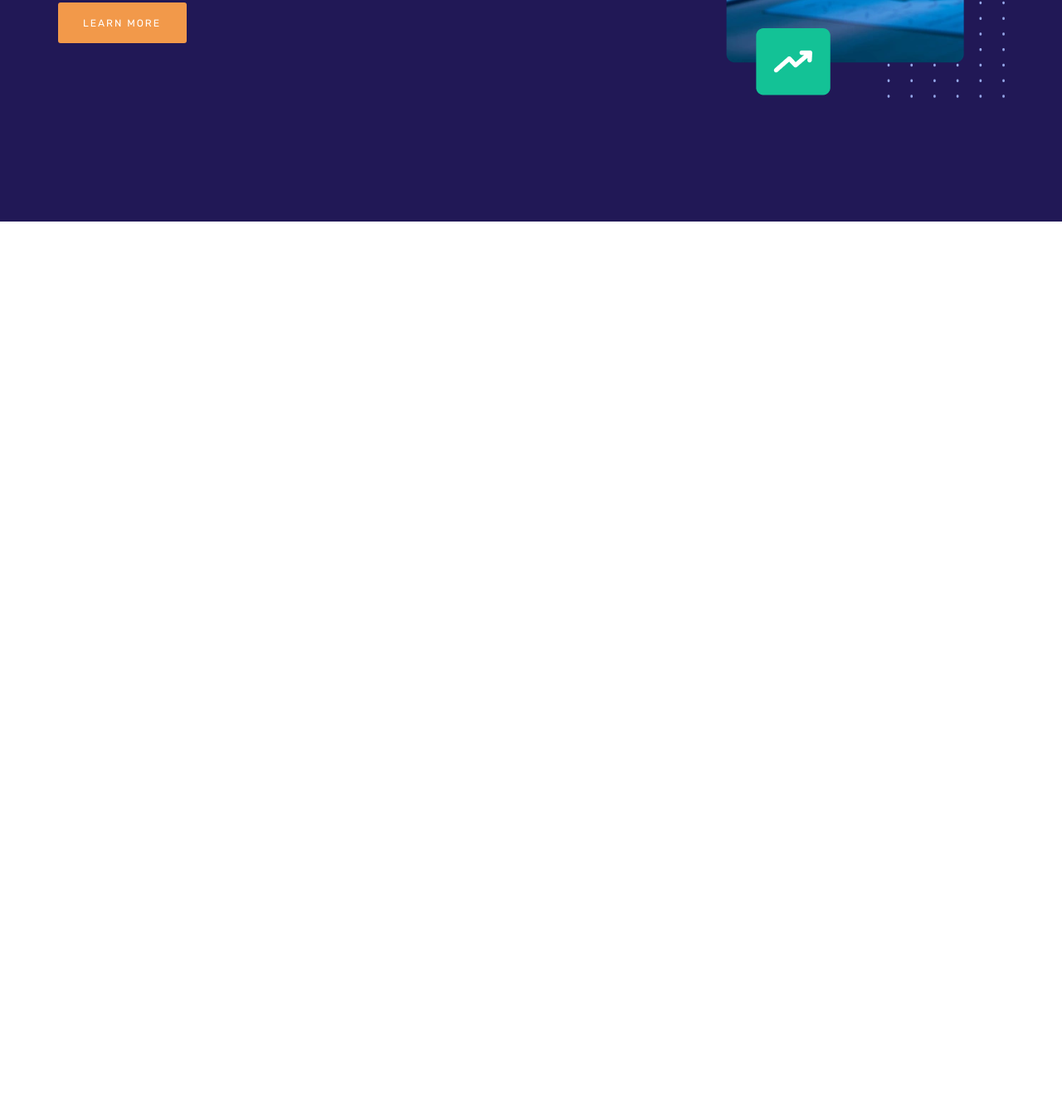
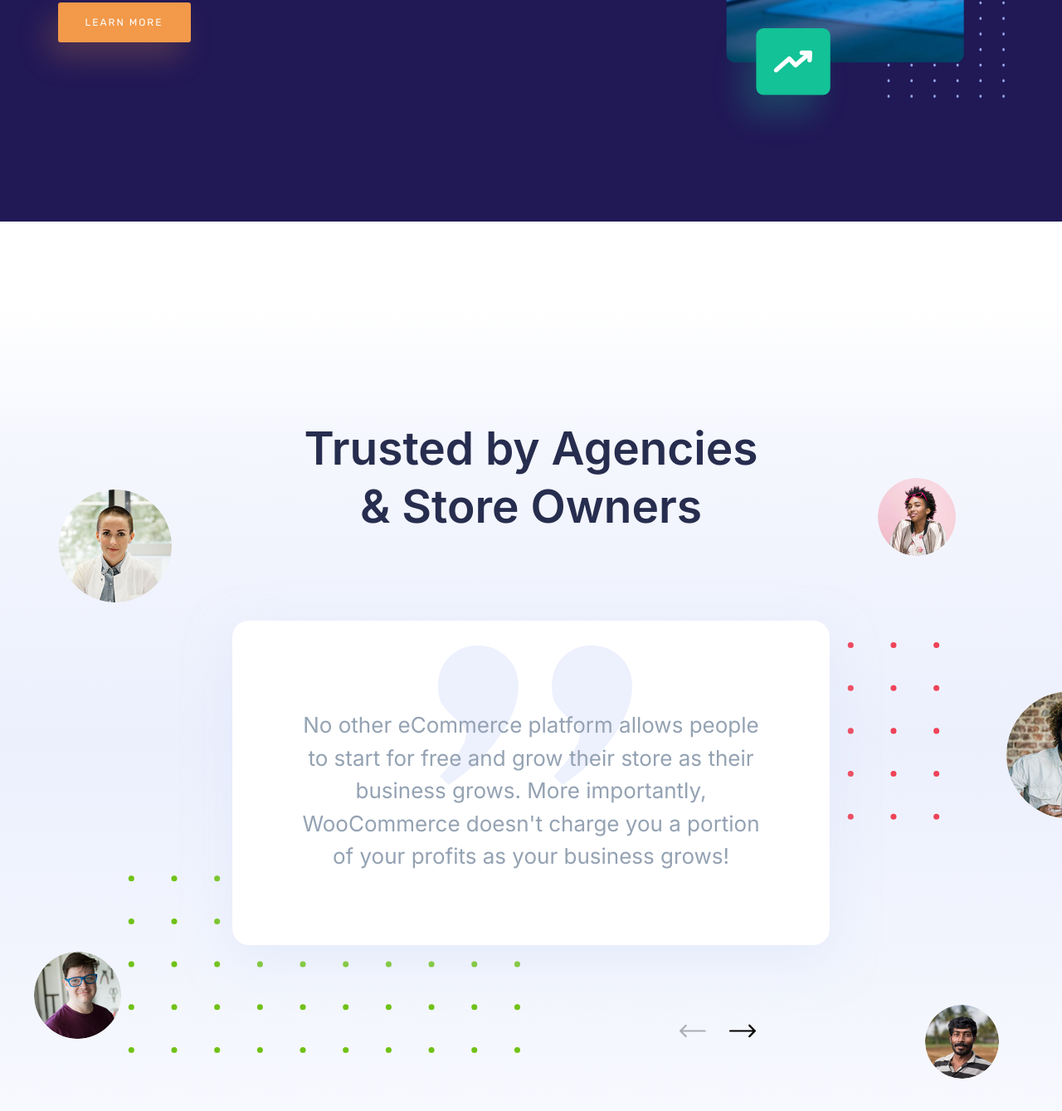
Before and after one commit to Tereshchenko-Trin/position, a plain HTML site: page index.html in a window 1280 px wide. Shown: the part 1631-2970 px from the top of the page at 83% size. Before the commit the page ends 1898 px from the top, so only its background shows below. Drawn offline with Linux system fonts and the light colour scheme.

Commit message:
added sections

```diff
--- a/index.html
+++ b/index.html
@@ -48,13 +48,34 @@
 				<div class="introduction__text-wrapper">
 					<h1 class="introduction__title">Increase your business <span class="introduction__title-decoration">traffic</span></h1>
 					<p class="introduction__text">We are committed to processing the information in order to contact you and talk about your project.</p>
-					<p class="introduction__link-text"><a href="/" class="introduction__link">Learn More</p></a></p>
+					<a href="/" class="introduction__link"><p class="introduction__link-text">Learn More</p></a>
 				</div>
 				<div class="introduction__image-wrapper">
-					<div><img src="./img/second-section/diagram.jpg" alt="introduction image" class="introduction__image-diagram"></div>
-					<div><img src="./img/second-section/Photo.png" alt="introduction image" class="introduction__image-main"></div>
-					<div><img src="./img/second-section/arrow.jpg" alt="introduction image" class="introduction__image-arrow"></div>
-					<div><img src="./img/second-section/decoration.svg" alt="introduction image" class="introduction__image-decoration"></div>
+					<div class="introdaction__image-first"><img src="./img/second-section/diagram.jpg" alt="introduction image" class="introduction__image-diagram"></div>
+					<div class="introdaction__image-second"><img src="./img/second-section/Photo.png" alt="introduction image" class="introduction__image-main"></div>
+					<div class="introdaction__image-third"><img src="./img/second-section/arrow.jpg" alt="introduction image" class="introduction__image-arrow"></div>
+					<div class="introdaction__image-fifth"><img src="./img/second-section/decoration.svg" alt="introduction image" class="introduction__image-decoration"></div>
+				</div>
+			</div>
+		</section>
+
+		<section class="partners">
+			<div class="container partners__container">
+				<h2 class="partners__title">Trusted by Agencies & Store Owners</h2>
+				<div class="partners__text-block">
+					<div class="partners__text-wrapper"><p class="partners__text">No other eCommerce platform allows people to start for free and grow their store as their business grows. More importantly, WooCommerce doesn't charge you a portion of your profits as your business grows!</p></div>
+				</div>
+				<div class="partners__decoration-wrapper">
+					<img src="./img/third-section/1.jpg" alt="#" class="partners__decoration-image first-image">
+					<img src="./img/third-section/2.jpg" alt="#" class="partners__decoration-image second-image">
+					<img src="./img/third-section/3.jpg" alt="#" class="partners__decoration-image third-image">
+					<img src="./img/third-section/4.jpg" alt="#" class="partners__decoration-image fourth-image">
+					<img src="./img/third-section/5.jpg" alt="#" class="partners__decoration-image fifth-image">
+					<img src="./img/third-section/6.jpg" alt="#" class="partners__decoration-image sixth-image">
+				</div>
+				<div class="partners__links">
+					<a href="/" class="partners__link-back"><img src="./img/third-section/arrow-left.svg" alt="link back" class="partners__link"></a>
+					<a href="/" class="partners__link-forward"><img src="./img/third-section/arrow-right.svg" alt="link forward" class="partners__link"></a>
 				</div>
 			</div>
 		</section>
--- a/style.css
+++ b/style.css
@@ -134,10 +134,18 @@
 
 .introduction__link-text {
 	padding: 14px 31px 14px 30px;
-	max-width: 155px;
+	max-width: 160px;
 	background-color: rgba(242, 153, 74, 1);
 	border-radius: 3px;
 	text-align: center;
+	box-shadow: -11px 18px 37px 0px rgba(242, 153, 74, .23);
+	transition: .3s;
+}
+
+.introduction__link-text:hover {
+	background-color: #211856;
+	border: 2px solid #F2994A;
+	transition: .3s;
 }
 
 .introduction__link {
@@ -176,6 +184,8 @@
 	top: 317px;
 	left: 143px;
 	z-index: 2;
+	border-radius: 9px;
+	box-shadow: -16px 24px 37px 0px rgba(19, 194, 150, .24);
 }
 
 .introduction__image-decoration {
@@ -183,3 +193,190 @@
 	top: 247px;
 	left: 301px;
 }
+
+.partners {
+	margin-top: 100px;
+	background: linear-gradient(180deg, rgba(236, 240, 253, 0) 0%, rgba(236, 240, 253, 0.53) 14.32%, #ECF0FD 45.83%, rgba(236, 240, 253, 0.43) 84.33%, rgba(236, 240, 253, 0) 100%);
+	padding-top: 138px;
+	padding-bottom: 276px;
+	font-family: 'Inter', sans-serif;
+	position: relative;
+	z-index: -2;
+}
+
+.partners__container {
+	position: relative;
+	top: 0px;
+	left: 0px;
+}
+
+.partners__container::after {
+	content: '';
+	width: 473px;
+	height: 214px;
+	position: absolute;
+	top: 550px;
+	left: 99px;
+	z-index: -1;
+	background-image: url('./img/third-section/green-dot.svg');
+	background-position: center;
+	display: inline-block;
+}
+
+.partners__container::before {
+	content: '';
+	width: 473px;
+	height: 214px;
+	position: absolute;
+	top: 269px;
+	left: 605px;
+	z-index: -1;
+	background-image: url('./img/third-section/red-dot.svg');
+	background-position: center;
+	display: inline-block;
+}
+
+.partners__title {
+	color: #272D4E;
+	font-weight: 600;
+	font-size: 55px;
+	line-height: 70px;
+	text-align: center;
+	max-width: 580px;
+	margin: auto;
+	margin-bottom: 103px;
+}
+
+.partners__text-block {
+	padding: 106px 82px 87px;
+	background-color: rgba(255, 255, 255, 1);
+	text-align: center;
+	max-width: 720px;
+	margin: auto;
+	border-radius: 20px;
+	box-shadow: 0px 18px 53px 0px rgba(215, 228, 249, .5);
+	position: relative;
+	margin-bottom: 95px;
+}
+
+/* .partners__text-block::after {
+	content: '';
+	display: inline-block;
+	width: 678px;
+	height: 363px;
+	border-radius: 20px;
+	color: #FFFFFF;
+	box-shadow: 0px 18px 53px 0px rgba(215, 228, 249, .5);
+	position: absolute;
+}
+
+.partners__text-block::before {
+
+} */
+
+.partners__text-wrapper {
+	position: relative;
+	top: 0px;
+	left: 0px;
+	z-index: 0;
+}
+
+.partners__text {
+	font-weight: 400;
+	line-height: 39.5px;
+	font-size: 26px;
+	color: rgba(148, 162, 179, 1);
+}
+
+.partners__text-wrapper::after {
+	content: '';
+	width: 234px;
+	height: 168px;
+	display: inline-block;
+	background-image: url('./img/third-section/”.svg');
+	background-repeat: no-repeat;
+	background-position: center;
+	background-size: contain;
+	position: absolute;
+	left: 166px;
+	top: -76px;
+	z-index: -1;
+ }
+
+ .partners__decoration-wrapper {
+	position: absolute;
+	top: 0px;
+	left: 0px;
+ }
+
+ .partners__decoration-image {
+	border-radius: 50%;
+ }
+
+ .first-image {
+	position: absolute;
+	top: 85px;
+	left: 16px;
+}
+
+.second-image {
+	position: absolute;
+	top: 300px;
+	left: -180px;
+}
+
+.third-image {
+	position: absolute;
+	top: 642px;
+	left: -14px;
+}
+
+.fourth-image {
+	position: absolute;
+	top: 71px;
+	left: 1003px;
+}
+
+.fifth-image {
+	position: absolute;
+	top: 328px;
+	left: 1158px;
+}
+
+.sixth-image {
+	position: absolute;
+	top: 706px;
+	left: 1060px;
+}
+
+/* почему-то работает только с открытым devtools */
+
+.partners__links {
+	position: relative;
+}
+
+.partners__link-back {
+	position: absolute;
+	top: 0px;
+	left: 749px;
+	transition: .3s;
+}
+
+.partners__link-back:hover {
+	margin-left: -5px;
+	transition: .3s;
+}
+
+.partners__link-forward {
+	position: absolute;
+	top: 0px;
+	left: 809px;
+	transition: .3s;
+}
+
+.partners__link-forward:hover {
+	/* width: 52px;
+	height: 25px; */
+	margin-left: 5px;
+	transition: .3s;
+}
```
Also changed, not shown: img/third-section/1.jpg (added), img/third-section/2.jpg (added), img/third-section/3.jpg (added), img/third-section/4.jpg (added), img/third-section/5.jpg (added), img/third-section/6.jpg (added), img/third-section/Rectangle 231.jpg (added), img/third-section/arrow-left.svg (added), img/third-section/arrow-right.svg (added), img/third-section/green-dot.svg (added), img/third-section/red-dot.svg (added), img/third-section/”.svg (added).
